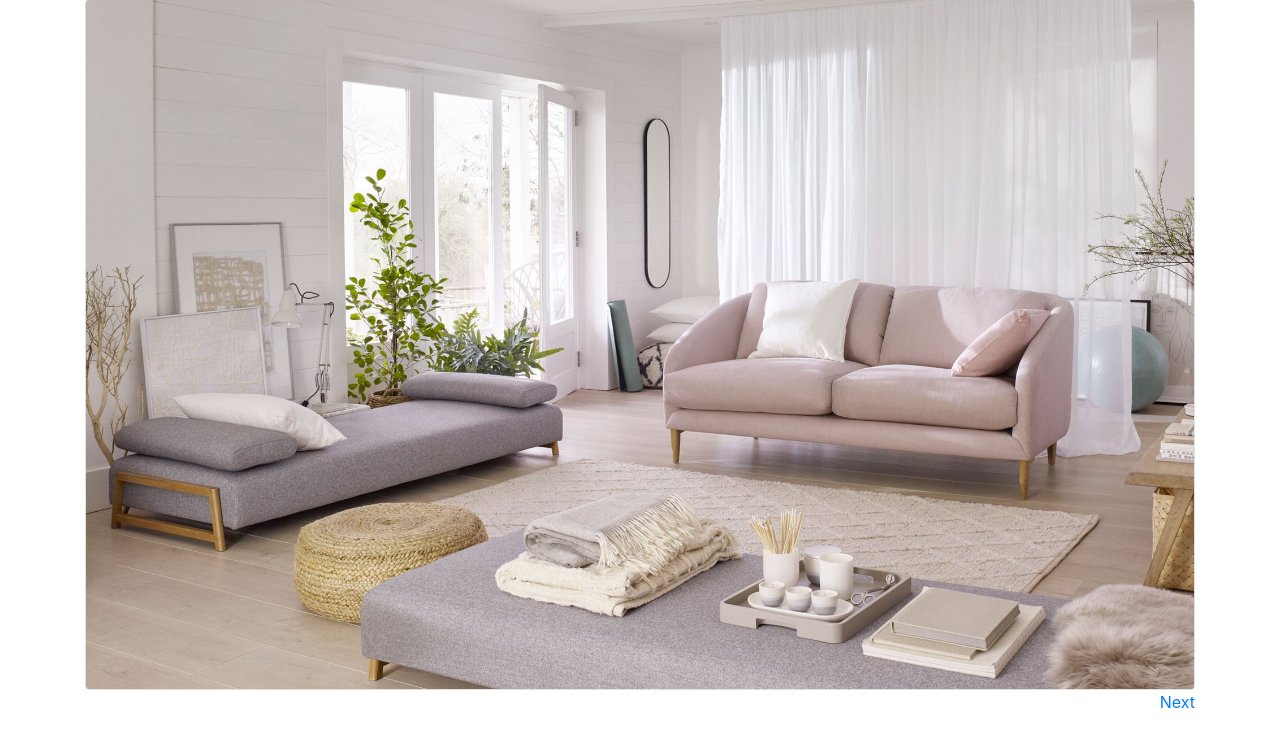
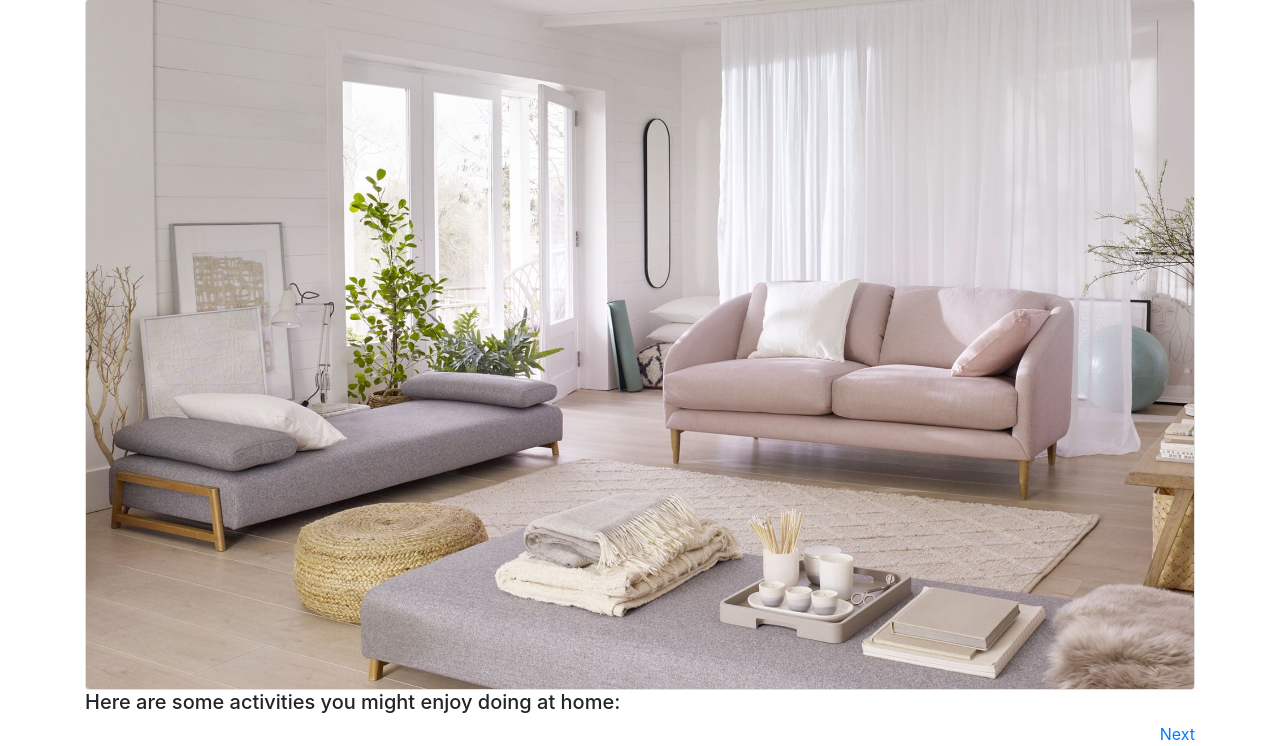
Before and after one commit to beanwillis/ARTJAM, a Flask app: page /home-activities in a window 1280 px wide. Shown: the part 83-829 px from the top of the page. Before the commit the page ends 791 px from the top, so only its background shows below. Run offline with Flask 2, Linux system fonts and the light colour scheme; some libraries are stand-ins or nearby versions.

Commit message:
add some words

```diff
--- a/templates/activities-at-campus.html
+++ b/templates/activities-at-campus.html
@@ -9,6 +9,7 @@
     </div>
 
     <div>
+      <h5 class="text-left"> Here are some activities you can do at campus: </h4>
       <ul class="list-group list-group-flush" id="activities">
       </ul>
     </div>
--- a/templates/activities-at-home.html
+++ b/templates/activities-at-home.html
@@ -8,6 +8,7 @@
         <img class="card-img img-fluid" src="/static/img/living-room.jpg" alt="Living Room">
     </div>
     <div>
+      <h5 class="text-left"> Here are some activities you might enjoy doing at home: </h4>
       <ul class="list-group list-group-flush" id="activities">
       </ul>
     </div>
```
